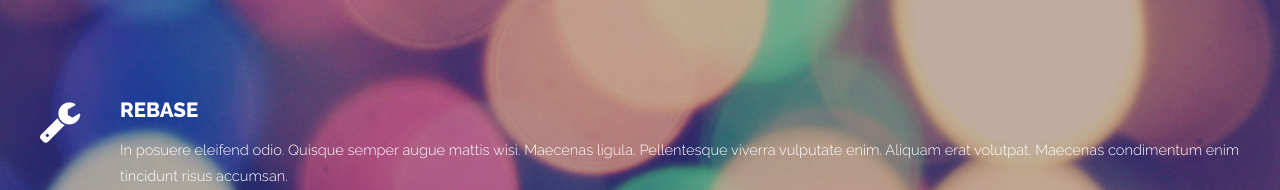
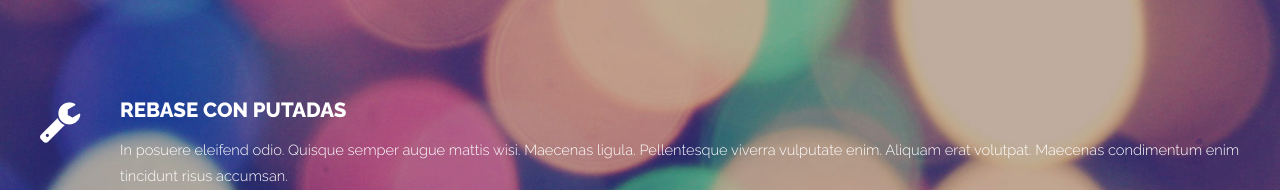
Before and after one commit to julioLIG/testrebase, a plain HTML site: page index.html in a window 1280 px wide. Shown: the part 1192-1382 px from the top of the page. Drawn offline with Linux system fonts and the light colour scheme.

Commit message:
Cambio despues del rebase

```diff
--- a/index.html
+++ b/index.html
@@ -102,7 +102,7 @@
 									<section>
 										<ul class="style">
 											<li class="fa fa-wrench">
-												<h3>Rebase</h3>
+												<h3>Rebase con putadas</h3>
 												<span>In posuere eleifend odio. Quisque semper augue mattis wisi. Maecenas ligula. Pellentesque viverra vulputate enim. Aliquam erat volutpat. Maecenas condimentum enim tincidunt risus accumsan.</span> </li>
 											<li class="fa fa-leaf">
 												<h3>Aliquam luctus</h3>
```
